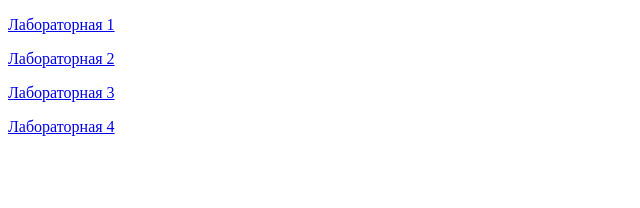
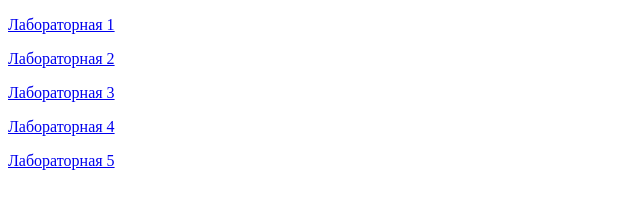
Before and after one commit to Gaynullin89/Web-dev-1-2025, a plain HTML site: page Index.html in a window 1280 px wide. Shown: the whole page, without its empty margins (0-640 px from the left). Drawn offline with Linux system fonts and the light colour scheme.

Commit message:
index.html changed

```diff
--- a/Index.html
+++ b/Index.html
@@ -9,5 +9,6 @@
         <p><a href="lab2/index.html">Лабораторная 2</a></p>
         <p><a href="lab3/index.html">Лабораторная 3</a></p>
         <p><a href="lab4/index.html">Лабораторная 4</a></p>
+        <p><a href="lab5/index.html">Лабораторная 5</a></p>
     </body>
 </html>
```
